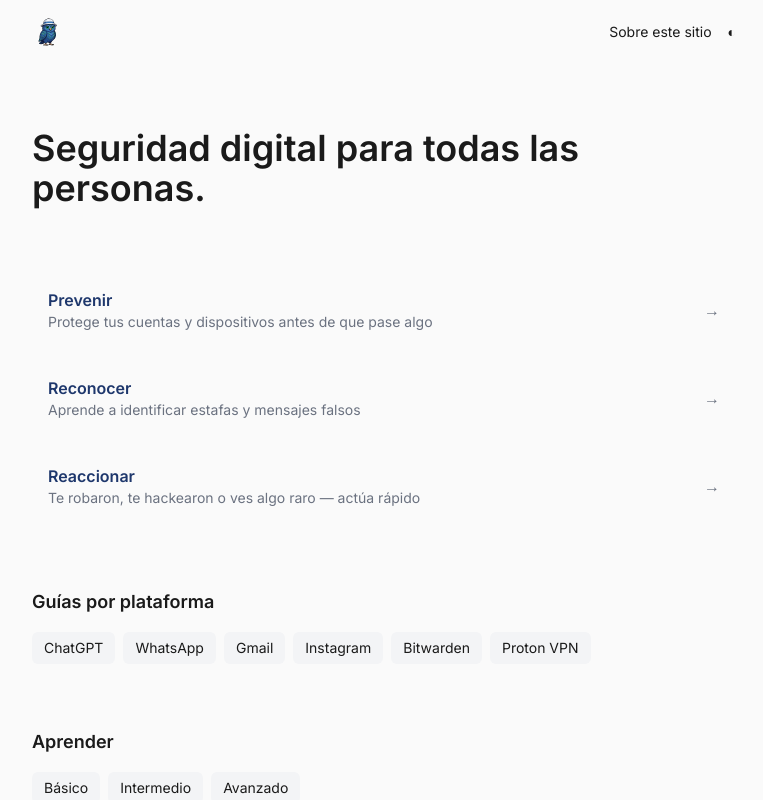
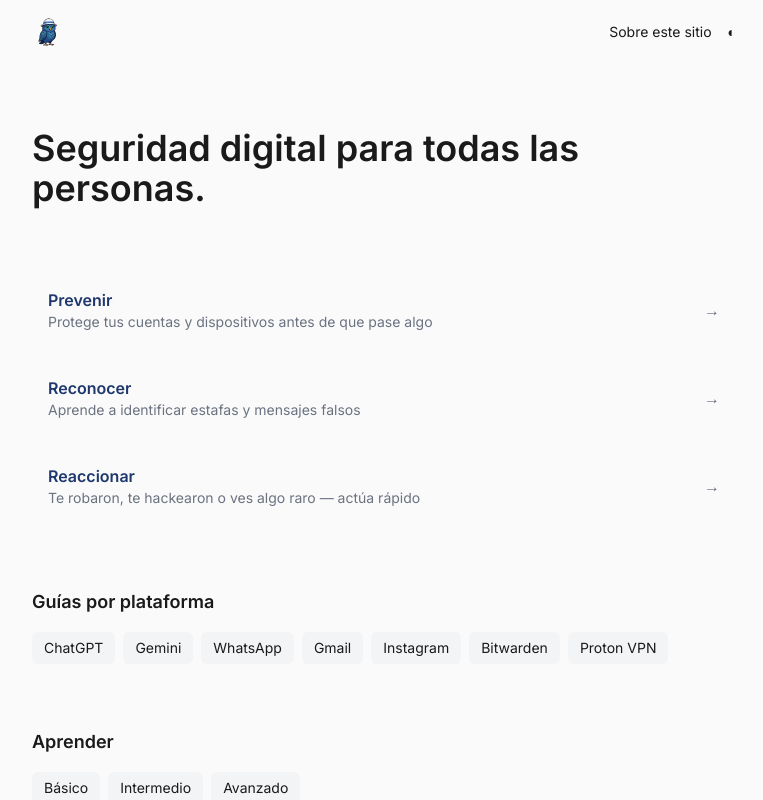
Before and after one commit to parsiomnium/basesegura, a Next.js app: page / in a window 1280 px wide. Shown: the top 800 px of the page, without its empty margins (256-1019 px from the left). Built offline with nearby package versions, Linux system fonts and the light colour scheme.

Commit message:
feat: add Gemini to home guides list

```diff
--- a/app/page.tsx
+++ b/app/page.tsx
@@ -20,6 +20,7 @@ const groups = [
 
 const guides = [
   { label: 'ChatGPT', href: '/guias/chatgpt' },
+  { label: 'Gemini', href: '/guias/gemini' },
   { label: 'WhatsApp', href: '/guias/whatsapp' },
   { label: 'Gmail', href: '/guias/gmail' },
   { label: 'Instagram', href: '/guias/instagram' },
```
